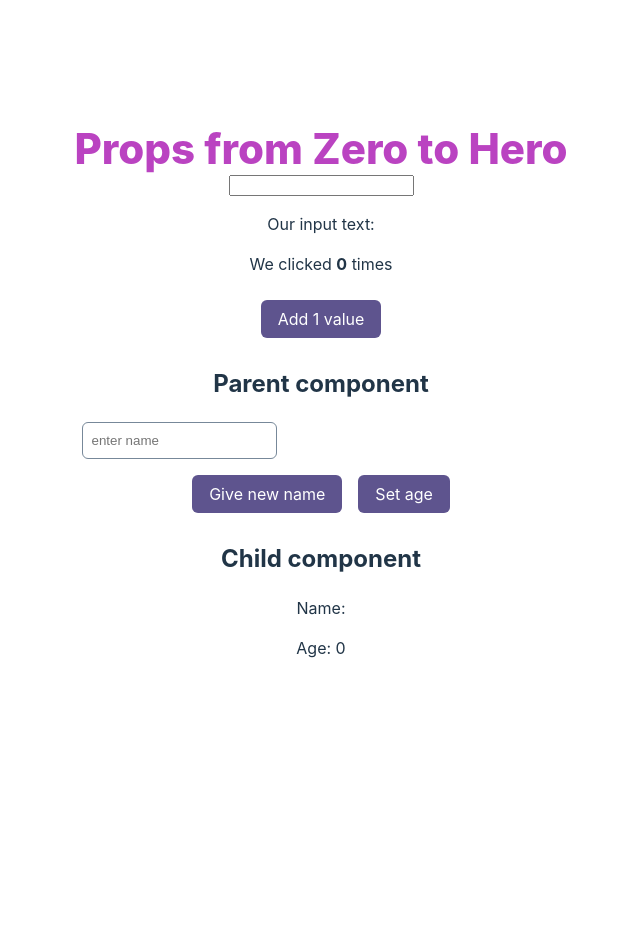
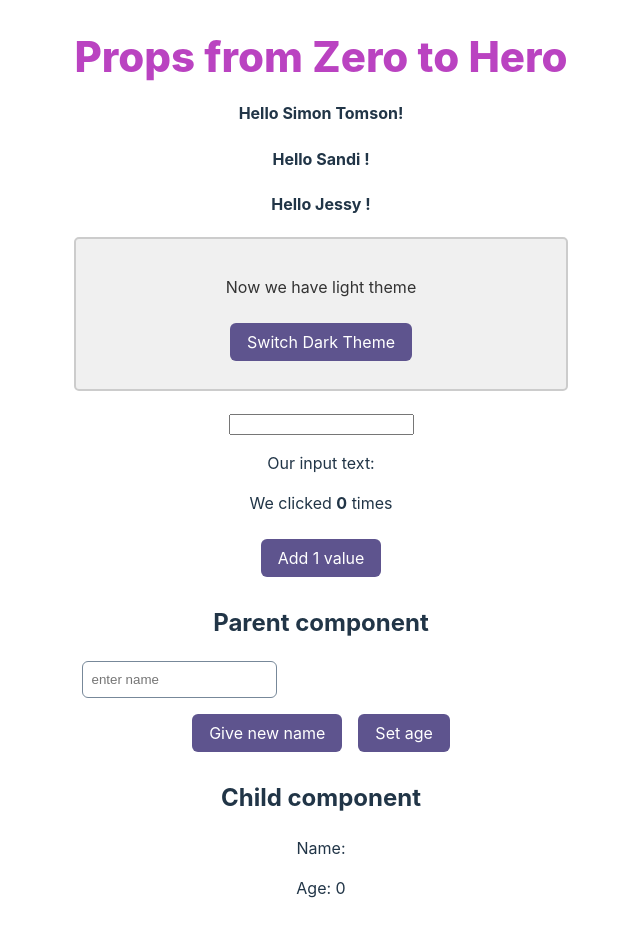
Before and after one commit to IrynaYermak/studying-react, a React (Vite) app: page / in a window 1280 px wide. Shown: the top 936 px of the page, without its empty margins (319-959 px from the left). Before the commit the page ends 800 px from the top, so only its background shows below. Built offline with nearby package versions, Linux system fonts and the light colour scheme.

Commit message:
useState practice

```diff
--- a/src/components/App.css
+++ b/src/components/App.css
@@ -151,3 +151,23 @@
 .display-inline-block {
   display: inline-block;
 }
+
+.light-theme {
+  background-color: #f0f0f0;
+  color: #333;
+  padding: 20px;
+  border: 2px solid #ccc;
+  border-radius: 5px;
+  margin-bottom: 20px;
+  transition: background-color 0.3s, color 0.3s;
+}
+
+.dark-theme {
+  background-color: #222;
+  color: #fff;
+  padding: 20px;
+  border: 2px solid #555;
+  border-radius: 5px;
+  margin-bottom: 20px;
+  transition: background-color 0.3s, color 0.3s;
+}
--- a/src/components/App.tsx
+++ b/src/components/App.tsx
@@ -1,12 +1,18 @@
 import "./App.css";
 import Counter from "./Counter";
 import Form from "./Form";
+import Greetings from "./Greetings";
 import ParentComponent from "./ParentComponent";
+import ThemeToggle from "./ThemeToggle";
 
 function App() {
   return (
     <>
       <h1 className="page-header">Props from Zero to Hero</h1>
+      <Greetings name="Simon" surname="Tomson" />
+      <Greetings name="Sandi" />
+      <Greetings name="Jessy" />
+      <ThemeToggle />
       <Form />
       <Counter />
       <ParentComponent />
--- a/src/components/Greetings.tsx
+++ b/src/components/Greetings.tsx
@@ -0,0 +1,11 @@
+interface GreetingsProps {
+  name: string;
+  surname?: string;
+}
+export default function Greetings({ name, surname }: GreetingsProps) {
+  return (
+    <h4>
+      Hello {name} {surname}!
+    </h4>
+  );
+}
--- /dev/null
+++ b/src/components/ThemeToggle.tsx
@@ -0,0 +1,19 @@
+import { useState } from "react";
+
+export default function ThemeToggle() {
+  const [isDarkTheme, setIsDarkTheme] = useState<boolean>(false);
+
+  const toggleTheme = () => {
+    setIsDarkTheme(!isDarkTheme);
+  };
+
+  return (
+    <div className={isDarkTheme ? "dark-theme" : "light-theme"}>
+      <p>Now we have {isDarkTheme ? "dark" : "light"} theme</p>
+
+      <button type="button" className="button" onClick={toggleTheme}>
+        {isDarkTheme ? "Switch light Theme" : "Switch Dark Theme"}
+      </button>
+    </div>
+  );
+}
```
